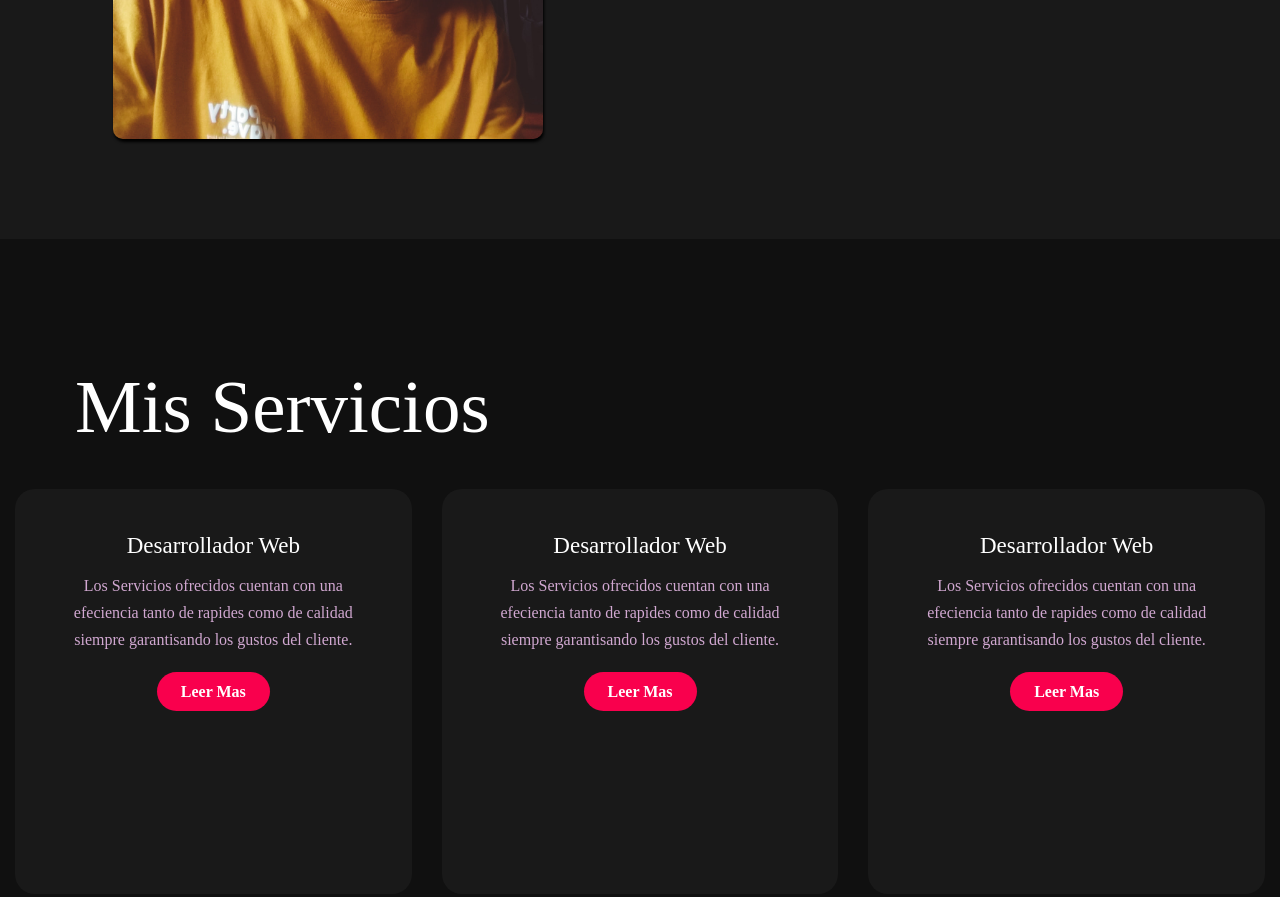
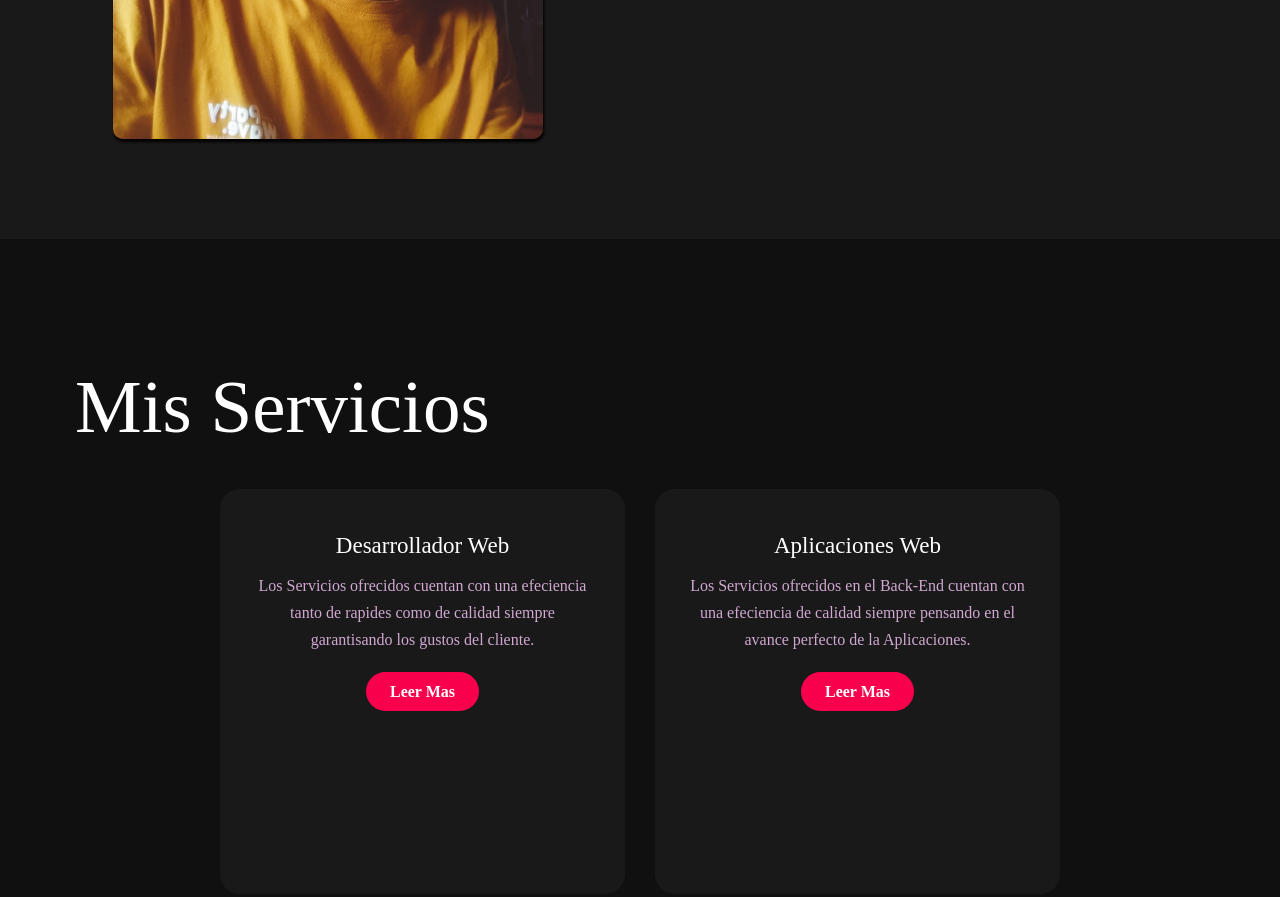
Before and after one commit to GitDevCamilo/PortafolioWeb, a plain HTML site: page index.html in a window 1280 px wide. Shown: the part 1334-2231 px from the top of the page. Drawn offline with nearby package versions, Linux system fonts and the light colour scheme.

Commit message:
se realizaron pequeñas modificiones de prueba, actualizando GitHub

```diff
--- a/index.html
+++ b/index.html
@@ -1,5 +1,6 @@
 <!DOCTYPE html>
 <html lang="en">
+
 <head>
     <link rel="stylesheet" href="css/reset.css">
     <meta charset="UTF-8">
@@ -8,6 +9,7 @@
     <title>Portafolio</title>
     <link rel="stylesheet" href="css/style.css">
 </head>
+
 <body>
     <div class="hero">
         <nav>
@@ -39,7 +41,7 @@
         <div class="main">
             <img id="perfil" src="img/perfil.jpg" alt="foto de perfil">
             <div class="about-text">
-                <h2>Sobre Me</h2>
+                <h2>Sobre Mi</h2>
                 <h5>Desarrollador <span>Front-end</span></h5>
                 <p>Soy un Desarrollador Front-end, ademas me destaco con algunas otras habilidades como, JavaScript,
                     Python, Java</p>
@@ -69,23 +71,10 @@
 
             <div class="card">
                 <i class="fa-light fa-user"></i>
-                <h5>Desarrollador Web</h5>
+                <h5>Aplicaciones Web</h5>
                 <div class="pra">
-                    <p>Los Servicios ofrecidos cuentan con una efeciencia tanto de rapides como de calidad siempre
-                        garantisando los gustos del cliente.
-                    </p>
-                    <p style="text-align: center;">
-                        <a class="button" href="#">Leer Mas</a>
-                    </p>
-                </div>
-            </div>
-
-            <div class="card">
-                <i class="fa-regular fa-bell"></i>
-                <h5>Desarrollador Web</h5>
-                <div class="pra">
-                    <p>Los Servicios ofrecidos cuentan con una efeciencia tanto de rapides como de calidad siempre
-                        garantisando los gustos del cliente.
+                    <p>Los Servicios ofrecidos en el Back-End cuentan con una efeciencia de calidad siempre
+                        pensando en el avance perfecto de la Aplicaciones.
                     </p>
                     <p style="text-align: center;">
                         <a class="button" href="#">Leer Mas</a>
@@ -108,10 +97,11 @@
             <a href="#"><ion-icon name="logo-instagram"></ion-icon></a>
             <a href="#"><i class="fa-brands fa-linkedin"></i></a>
         </div>
-        <p class="end" >CopyRight by Camilo</p>
+        <p class="end">CopyRight by Camilo</p>
     </footer>
 
     <script type="module" src="https://unpkg.com/ionicons@5.5.2/dist/ionicons/ionicons.esm.js"></script>
     <script nomodule src="https://unpkg.com/ionicons@5.5.2/dist/ionicons/ionicons.js"></script>
 </body>
+
 </html>
```
